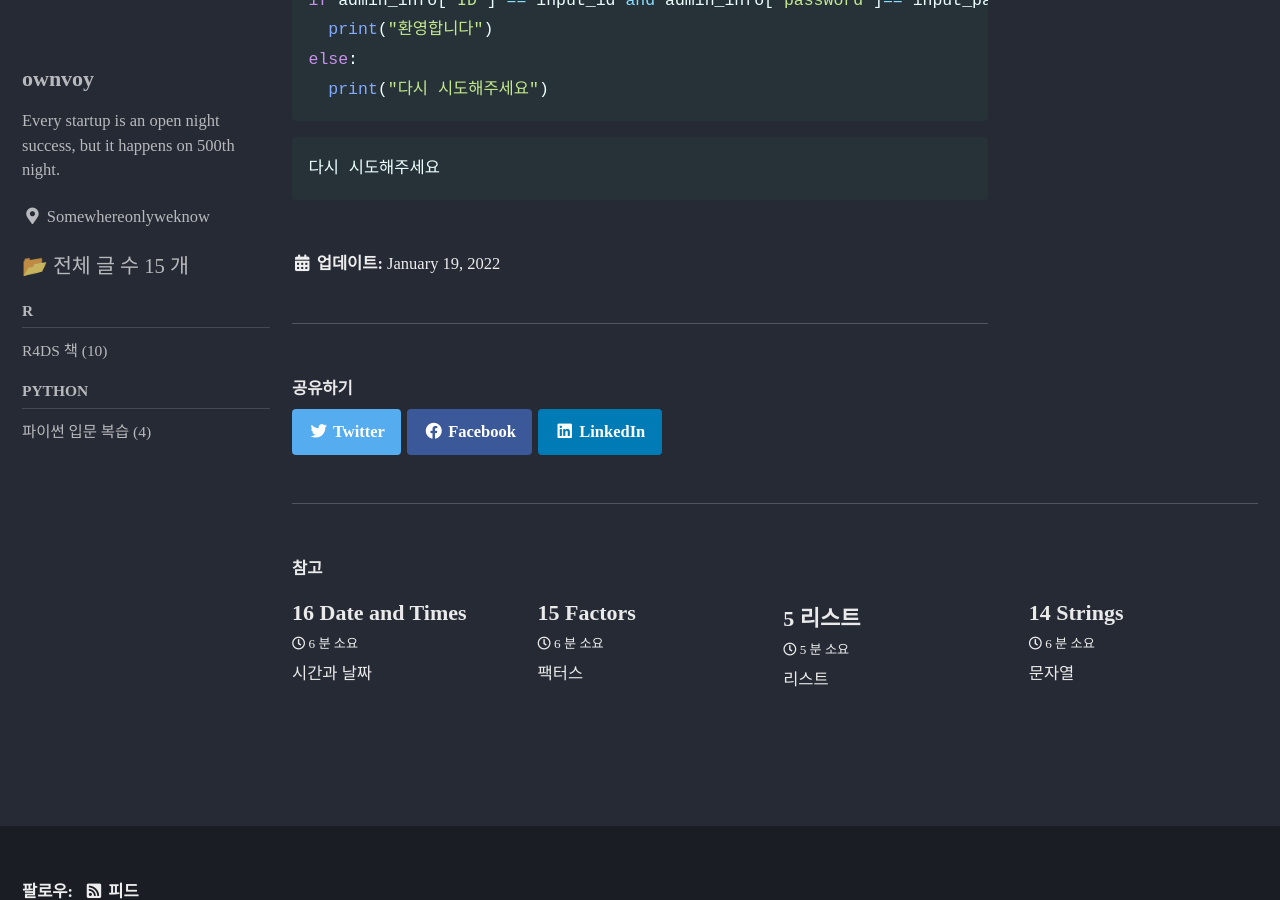
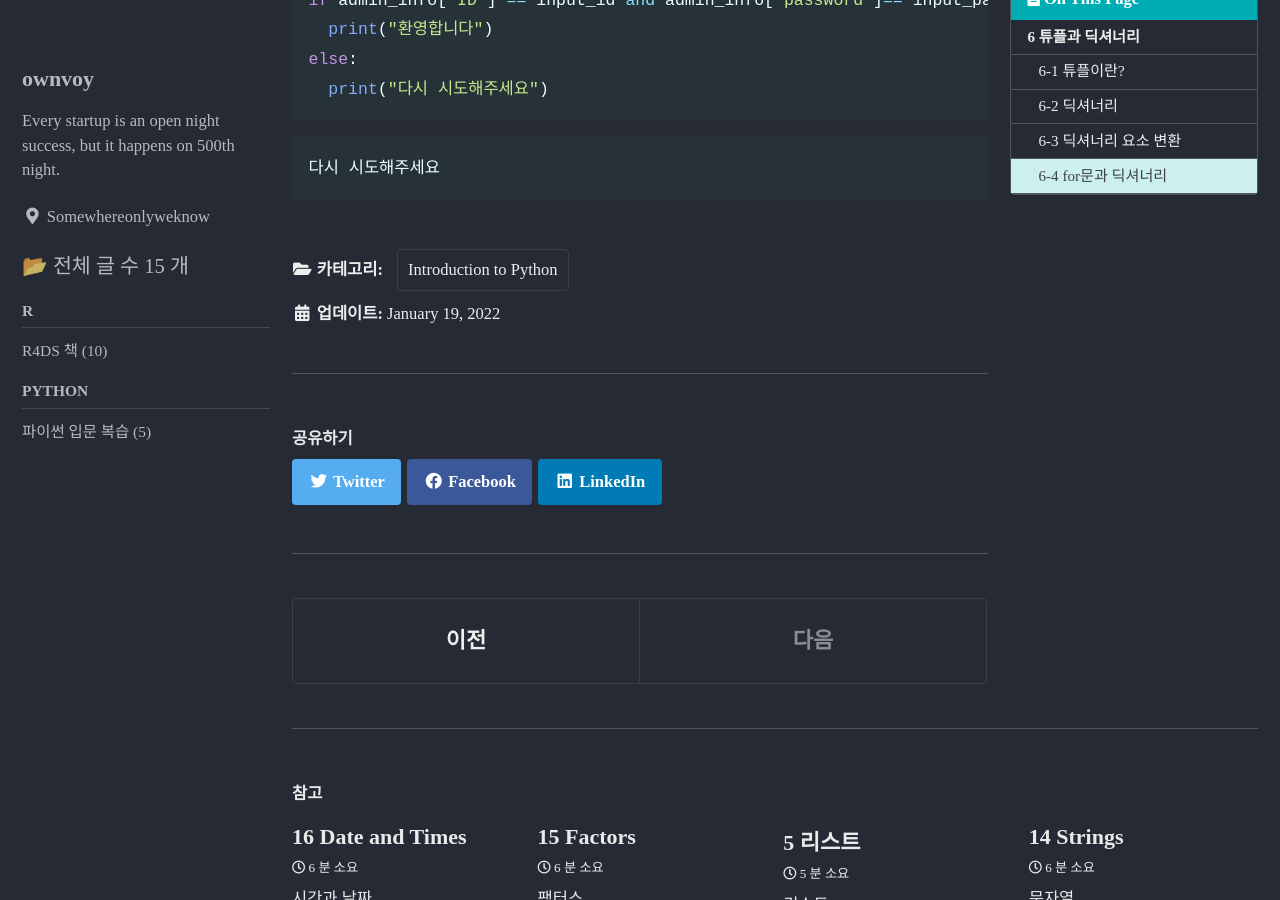
Before and after one commit to ownvoy/ownvoy.github.io, a Jekyll site: the page built from _posts/Python/Introduction/2022-01-19-6 튜플과 딕셔너리.md, in a window 1280 px wide and 900 px high, scrolled down 8420 px. Built offline with Jekyll 4.4.1, drawn with Linux system fonts in a browser that asks for light colours; cached includes are drawn as plain includes; some web fonts are replaced.

Commit message:
오늘 공부

```diff
--- a/_posts/Python/Introduction/2022-01-19-6 튜플과 딕셔너리.md
+++ b/_posts/Python/Introduction/2022-01-19-6 튜플과 딕셔너리.md
@@ -1,3 +1,15 @@
+---
+
+title: "6 튜플과 딕셔너리"
+categories:
+    - Introduction to Python
+excerpt: 튜플과 딕셔너리
+toc: true
+toc_sticky: true
+
+date: 2022-01-19
+---
+
 ## 6 튜플과 딕셔너리
 
 ### 6-1 튜플이란?
```
